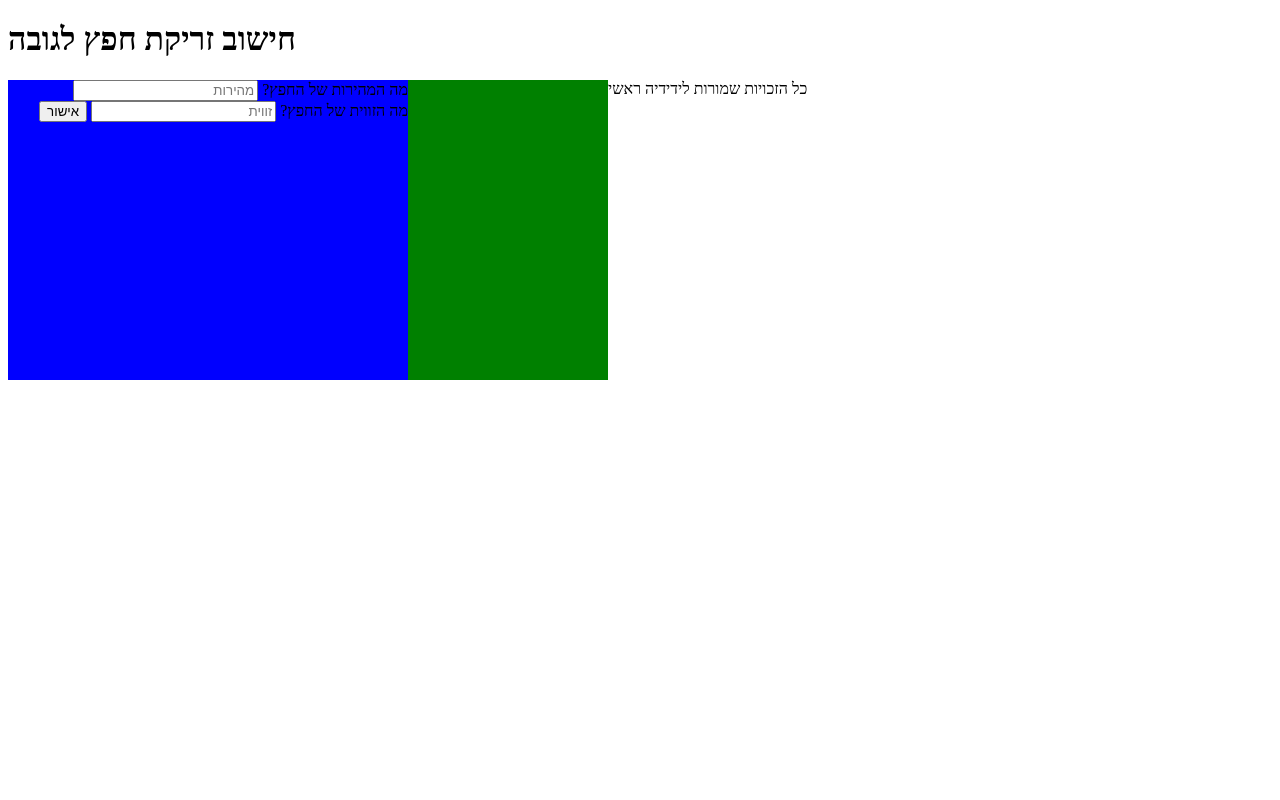
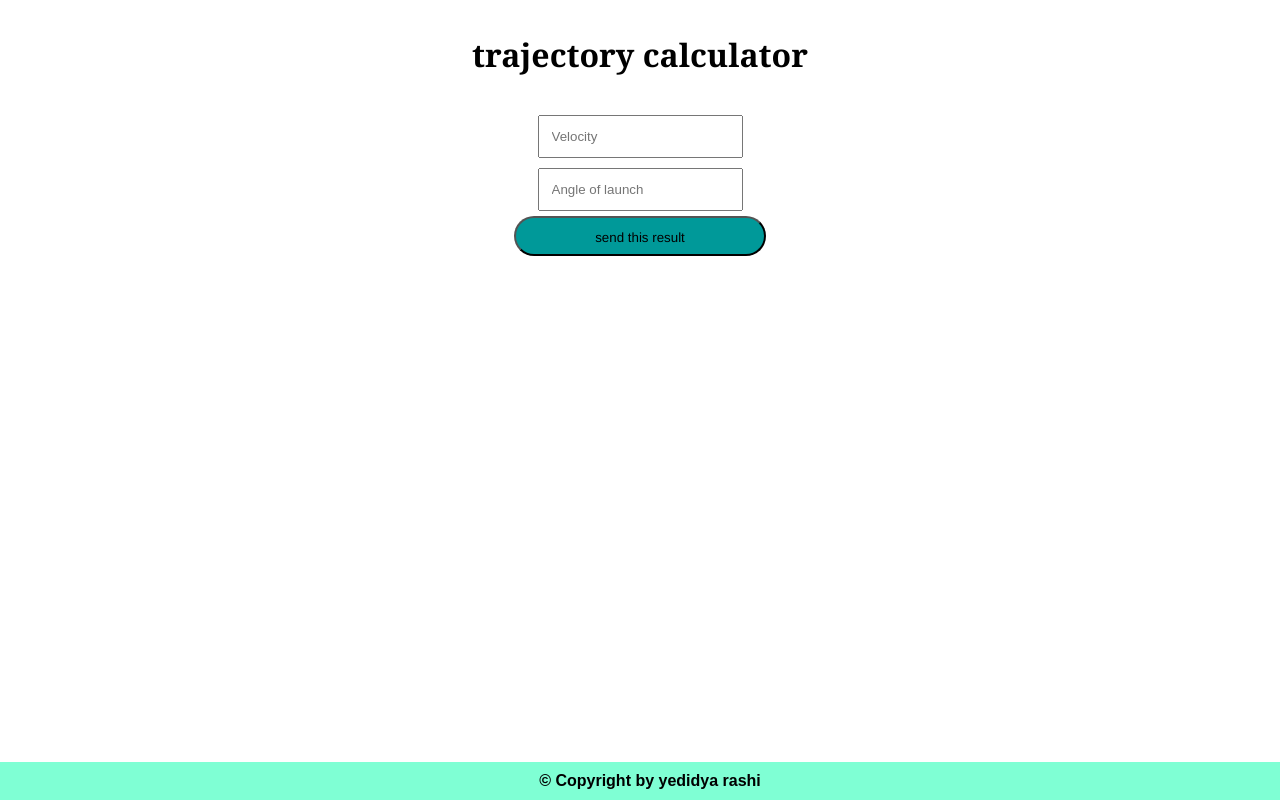
Before and after one commit to Yedidyar/proof_of_concept, a Flask app: template proof_of_concept/templates/index.html in a window 1280 px wide. Run offline with Flask 2, Linux system fonts and the light colour scheme; the template is opened without the code that fills it: most values are stand-ins (such as "Sample title", 1, 10 or a date in 2020).

Commit message:
style the app

```diff
--- a/proof_of_concept/main.py
+++ b/proof_of_concept/main.py
@@ -1,9 +1,42 @@
-from flask import Flask,request, render_template
+from flask import Flask, request, render_template
+from solver import trajectory_calculator
 app = Flask(__name__)
+
 
 @app.route('/')
 def index():
-    return render_template('index.html')
+    return render_template("index.html")
+
+    # if request.method == 'GET':
+    #     velocity = request.values.get('velocity', type=float)
+    #     angle = request.values.get('angel', type=float)
+    #     h, total_length, total_time = None, None, None
+    #     try:
+    #         h, total_length, total_time = trajectory_calculator(
+    #             velocity, angle)
+    #         apply_alert = False
+    #     except TypeError:
+    #         print('not the right input')
+    #         apply_alert = True
+
+    # return render_template('index.html', h=h, total_length=total_length, total_time=total_time, apply_alert=apply_alert)
+
+
+@app.route('/', methods=['POST'])
+def calculate():
+    error = None
+    if request.method == 'POST':
+        if request.form['velocity'] and request.form['angle']:
+            velocity = request.values.get('velocity', type=float)
+            angle = request.values.get('angle', type=float)
+            h, total_length, total_time = trajectory_calculator(
+                velocity, angle)
+            return render_template('index.html', h=h, total_length=total_length, total_time=total_time)
+    #     else:
+    #         error = 'Invalid username/password'
+    # # the code below is executed if the request method
+    # # was GET or the credentials were invalid
+    # return render_template('login.html', error=error)
 
 
 if __name__ == '__main__':
--- a/proof_of_concept/solver.py
+++ b/proof_of_concept/solver.py
@@ -27,4 +27,9 @@ def trajectory_calculator(velocity, angle):
     # maximum height of the object formula
     h = ((velocity**2)*(math.sin(math.radians(angle))**2))/(2*g)
 
+    # format to 1 digit after decimel point and Attach units of measure
+    h = "{:.1f} {}".format(h, 'm')
+    solution1 = "{:.1f} {}".format(solution1, 'm')
+    total_time = "{:.1f} {}".format(total_time, 'sec')
+
     return h, solution1, total_time
--- /dev/null
+++ b/proof_of_concept/static/js/toggel_table.js
@@ -0,0 +1,14 @@
+//  let button = document.getElementById("submit_button")
+//  button.onclick = function (){
+
+//     let x = document.getElementById("output");
+//     x.style.display= "block";
+// }
+
+    function toggle_visibility(id) {
+       let e = document.getElementById(id);
+       if(e.style.display == 'block')
+          e.style.display = 'none';
+       else
+          e.style.display = 'block';
+    }
--- a/proof_of_concept/static/styles/mainpage.css
+++ b/proof_of_concept/static/styles/mainpage.css
@@ -1,12 +1,54 @@
-.output {
-  width: 400px;
-  float: left;
+h1 {
+  font-family: Cambria, Cochin, Georgia, Times, "Times New Roman", serif;
+  padding: 12px;
+}
+#output {
   height: 300px;
-  background-color: blue;
+  justify-content: center;
+  display: none;
 }
-.input {
-  width: 200px;
-  float: left;
-  height: 300px;
-  background-color: green;
+
+body {
+  text-align: center;
 }
+
+input {
+  padding: 12px;
+  margin: 5px;
+}
+
+.input button {
+  width: 20%;
+  height: 40px;
+  padding: 12px;
+  background: hsl(180, 100%, 30%);
+  border-radius: 25px;
+  font-family: "Franklin Gothic Medium", "Arial Narrow", Arial, sans-serif;
+}
+.copyrights {
+  position: fixed;
+  left: 0;
+  bottom: 0;
+  width: 100%;
+  background-color: aquamarine;
+  color: black;
+  text-align: center;
+  font-weight: bold;
+  padding: 10px;
+  font-family: Arial, Helvetica, sans-serif;
+}
+
+table,
+th,
+td {
+  border: 1px solid black;
+  border-collapse: collapse;
+  margin-left: auto;
+  margin-right: auto;
+  padding: 40px;
+  font-family: Arial, Helvetica, sans-serif;
+}
+
+tr:hover {
+  background-color: #ddd;
+}
--- a/proof_of_concept/templates/index.html
+++ b/proof_of_concept/templates/index.html
@@ -14,18 +14,64 @@
     />
   </head>
   <body>
-    <h1>חישוב זריקת חפץ לגובה</h1>
-    <div class="output" dir="rtl">
-      <form action="" method="POST">
-        <label for="velocity">מה המהירות של החפץ?</label>
-        <input type="text" name="velocity" id="velocity" placeholder="מהירות" />
+    <h1>trajectory calculator</h1>
+    <div class="input">
+      <form action="/" method="POST">
+        <!-- <label for="velocity">Velocity</label> -->
+        <input
+          type="number"
+          name="velocity"
+          id="velocity"
+          placeholder="Velocity"
+        />
         <br />
-        <label for="angel">מה הזווית של החפץ?</label>
-        <input type="text" name="angel" id="angel" placeholder="זווית" />
-        <button type="submit">אישור</button>
+        <!-- <label for="angel">Angle of launch</label> -->
+        <input
+          type="number"
+          name="angle"
+          id="angle"
+          placeholder="Angle of launch"
+        />
+        <br />
+        <button
+          type="submit"
+          id="submit_button"
+          onclick="toggle_visibility(submit_button)"
+        >
+          send this result
+        </button>
       </form>
     </div>
-    <div class="input"></div>
-    <div class="copyrights">כל הזכויות שמורות לידידיה ראשי</div>
+    <br />
+    <div id="output">
+      {% if h != None%}
+      <table class="result">
+        <tr>
+          <td>Maximum Height</td>
+          <td>{{ h }}</td>
+        </tr>
+
+        <tr>
+          <td>Horizontal Distance</td>
+          <td>{{ total_length }}</td>
+        </tr>
+
+        <tr>
+          <td>Flight Duration</td>
+          <td>{{ total_time }}</td>
+        </tr>
+      </table>
+      {% endif %}
+      <!-- {% if apply_alert %}
+      <script>
+        alert("The input must be an integer or float");
+      </script>
+      {% endif %} -->
+    </div>
+    <div class="copyrights">© Copyright by yedidya rashi</div>
+    <script
+      type="text/javascript"
+      src="{{ url_for('static', filename='js/toggel_table.js') }}"
+    ></script>
   </body>
 </html>
```
